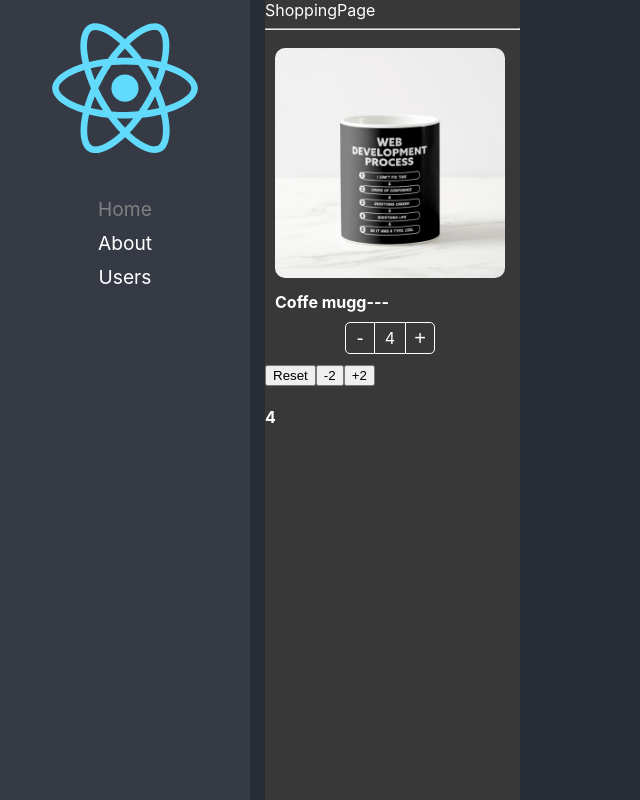
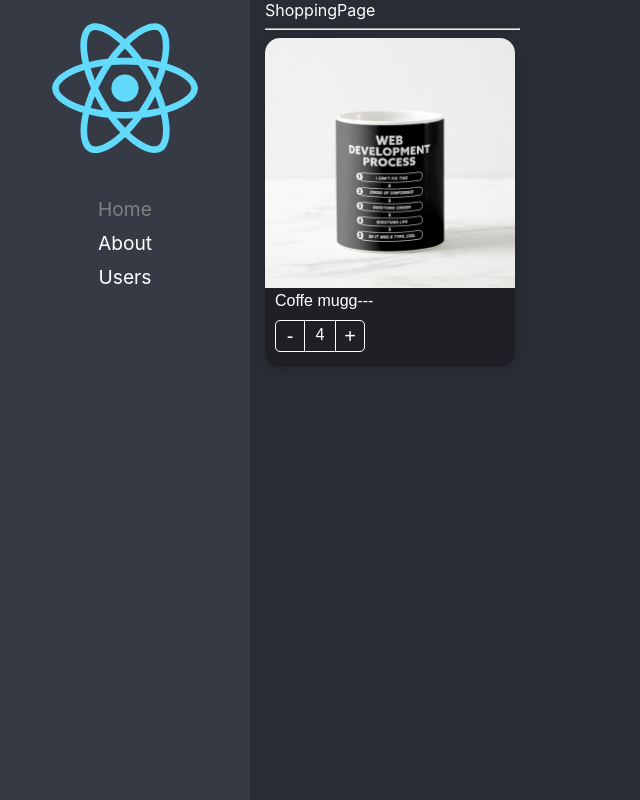
Before and after one commit to tonovarela/react-app-routes, a React (Create React App) app: page /shopping in a window 1280 px wide. Shown: the whole page, without its empty margins (0-640 px from the left). Built offline with nearby package versions, Linux system fonts and the light colour scheme.

Commit message:
fin de la seccion

```diff
--- a/src/02-component-patterns/pages/ShoppingPage.tsx
+++ b/src/02-component-patterns/pages/ShoppingPage.tsx
@@ -1,7 +1,7 @@
-import { ProductCard, } from "../components";
-import '../styles/custom-style.css';
+import { ProductButtons, ProductCard, ProductImage, ProductTitle, } from "../components";
+
 import { products } from "../data/products";
-import { jsxOpeningElement } from "@babel/types";
+
 const product = products[0];
 export const ShoppingPage = () => {
 
@@ -9,18 +9,14 @@ export const ShoppingPage = () => {
     <div className="bg-dark">
       ShoppingPage
       <hr />
-      <ProductCard key={product.id} product={product} className="bg-dark text-white" initialValues={{ count: 4, maxCount: 15 }} >
+      <ProductCard key={product.id} product={product} initialValues={{ count: 4, maxCount: 15 }} >
         {
           ({ reset, isMaxCountReached, count, increaseBy }) => (
             <>
+              <ProductImage/>
+              <ProductTitle/>
+              <ProductButtons/>
 
-              <ProductCard.Image className="custom-image"></ProductCard.Image>
-              <ProductCard.Title className="text-white text-bold"  ></ProductCard.Title>
-              <ProductCard.Buttons className="custom-buttons" style={{ display: 'flex', justifyContent: "center" }}></ProductCard.Buttons>
-              <button onClick={reset} >Reset</button>
-              <button onClick={() => increaseBy(-2)}>-2</button>
-              {!isMaxCountReached && <button onClick={() => increaseBy(+2)}>+2</button>}
-              <h4>{count}</h4>
             </>
           )
         }
--- a/src/02-component-patterns/styles/custom-style.css
+++ /dev/null
@@ -1,38 +0,0 @@
-.bg-dark {
-    background-color: rgb(56, 56, 56);
-
-}
-
-.text-white {
-    color: white;
-}
-
-.text-bold {
-    font-weight: bold;
-}
-
-.custom-image {
-    border-radius: 20px;
-    padding: 10px;
-    width: calc(100% - 20px);
-}
-
-
-.custom-buttons button,
-.custom-buttons div {
-    color: white;
-    border-color: white;
-}
-
-.shopping-cart {
-    position: fixed;
-    top: 0px;
-    right: 10px;
-}
-
-.block-products {
-    display: flex;
-    flex-direction: row;
-    flex-grow: 2;
-    flex-wrap: wrap;
-}
--- a/src/02-component-patterns/styles/styles.module.css
+++ b/src/02-component-patterns/styles/styles.module.css
@@ -1,10 +1,12 @@
 
 
 .productCard {
-    background-color: white;
+    background-color: #1E2025;
     border-radius: 15px;
-    color: black;
+    box-shadow: 0px 2px 10px rgba(0,0,0,0.15);
+    color: white;
     padding-bottom: 5px;
+    font-family: Arial, Helvetica, sans-serif;
     width: 250px;
     margin-right: 5px;
     margin-top: 5px;
@@ -28,8 +30,9 @@
 .buttonMinus {
     cursor: pointer;
     background-color: transparent;
-    border: 1px solid black;
+    border: 1px solid white;
     border-radius: 5px 0px 0px 5px;
+    color: white;
     font-size: 20px;
     width: 30px;
 }
@@ -39,8 +42,9 @@
 }
 
 .countLabel {
-    border-bottom: 1px solid black;
-    border-top: 1px solid black;
+    border-bottom: 1px solid white;
+    border-top: 1px solid white;
+    color: white;
     font-size: 16px;
     height: 25px;
     padding-top: 5px;
@@ -51,8 +55,9 @@
 .buttonAdd {
     cursor: pointer;
     background-color: transparent;
-    border: 1px solid black;
+    border: 1px solid white;
     border-radius: 0px 5px 5px 0px;
+    color: white;
     font-size: 20px;
     width: 30px;
 }
@@ -61,8 +66,9 @@
     background-color: rgba(0, 0, 0, 0.1);
 }
 
-.disabled{
-    border-color: gray !important;
-    border-left:1px solid white !important;
-    color:gray !important;
+
+.disabled {
+    border-color: grey !important;
+    border-left: 1px solid white !important;
+    color: grey !important;
 }
```
